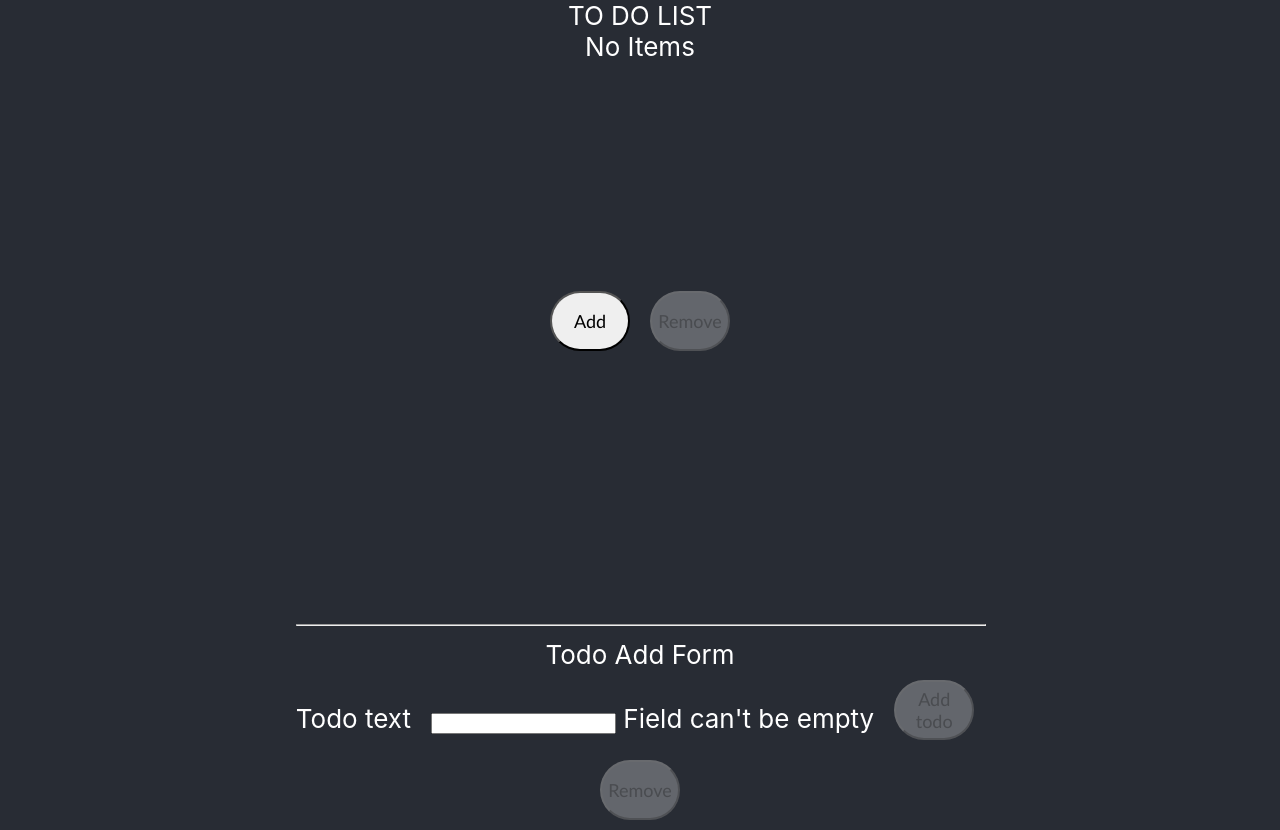
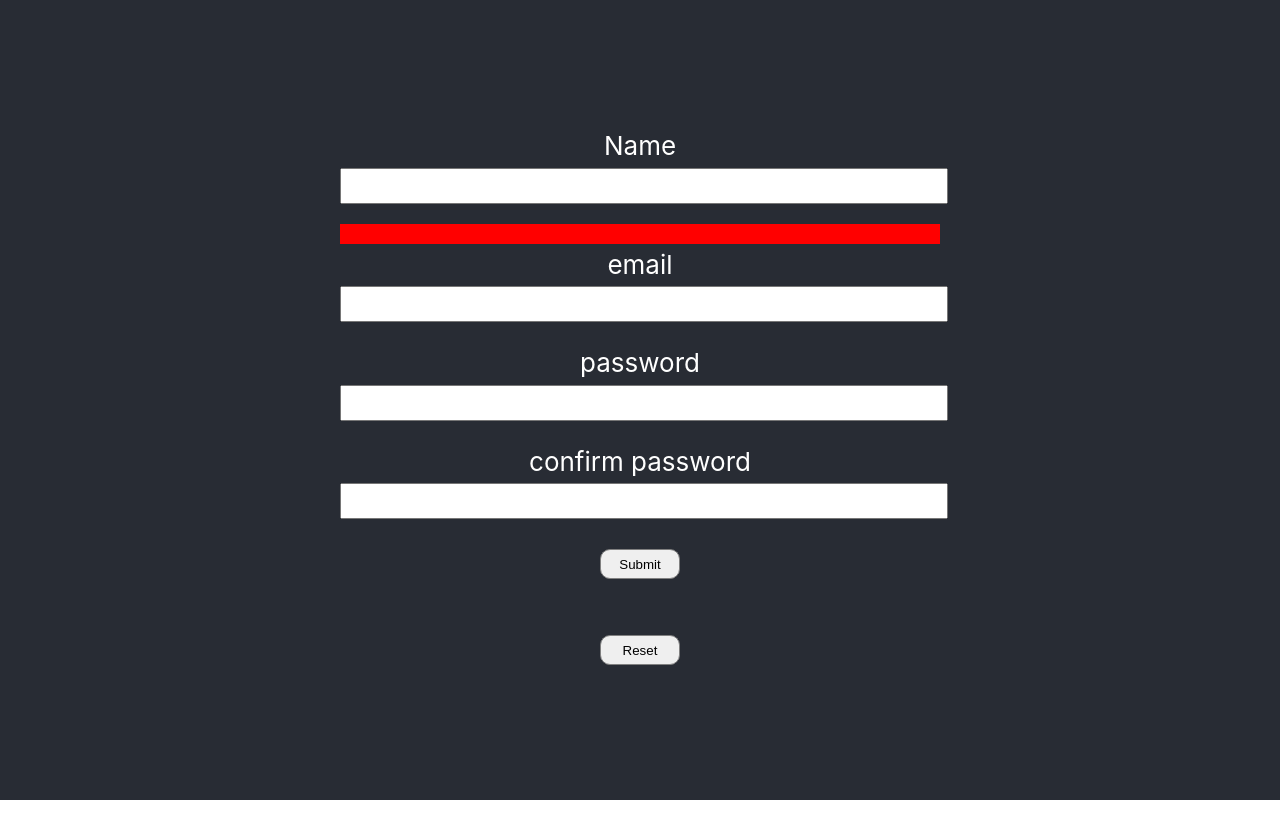
Before and after one commit to flashcv77/to-do-list, a React (Create React App) app: page / in a window 1280 px wide. After the commit the page ends 800 px from the top, so only its background shows below. Built offline with nearby package versions, Linux system fonts and the light colour scheme.

Commit message:
validated-form need to finish validation, SCSS

```diff
--- a/src/App.js
+++ b/src/App.js
@@ -1,16 +1,17 @@
 import './App.css';
 import ToDoList from './components/ToDoList';
 import FirstComponent from './components/FirstComponent';
+import ValidatedForm from './components/ValidatedForm';
 
 function App() {
   return (
     <div className="App">
 
       <header className="App-header">
-        TO DO LIST
-        <ToDoList />
-        <div className="wrapper"><FirstComponent CHECK/></div>
-
+        {/* TO DO LIST */}
+        {/* <ToDoList /> */}
+        {/* <div className="wrapper"><FirstComponent CHECK/></div> */}
+        <ValidatedForm />
       </header>
 
     </div>
--- /dev/null
+++ b/src/components/Button/Button.css
@@ -0,0 +1,7 @@
+button {
+  width: 80px;
+  height: 30px;
+  border-radius: 10px;
+  border: 1px solid grey;
+  margin: 10px;
+}
--- /dev/null
+++ b/src/components/Button/Button.js
@@ -0,0 +1,14 @@
+import React from "react";
+import "./Button.css"
+
+class Button extends React.Component {
+    render() {
+        return (
+            <>
+                <button>{this.props.buttonName}</button>
+            </>
+        )
+    }
+}
+
+export default Button;
--- /dev/null
+++ b/src/components/Button/index.js
@@ -0,0 +1 @@
+export { default } from "./Button";
--- /dev/null
+++ b/src/components/ValidatedForm/ValidatedForm.css
@@ -0,0 +1,22 @@
+form {
+  width: 600px;
+  height: 500px;
+}
+
+label {
+  width: 600px;
+  height: 30px;
+  display: block;
+  margin: 5px 0;
+}
+
+input {
+  width: 600px;
+  height: 30px;
+  margin-bottom: 20px;
+}
+
+.error {
+  background-color: red;
+  min-height: 20px;
+}
--- a/src/components/ValidatedForm/ValidatedForm.js
+++ b/src/components/ValidatedForm/ValidatedForm.js
@@ -1,15 +1,18 @@
 import React from "react";
+import Button from "../Button";
+import "./ValidatedForm.css"
+
 
 class ValidatedForm extends React.Component {
     state = {
         fields: {
-            fields.inputName: {
-    name: "name", //fields.inputName , <label for="name"></label>
+            inputName: {
+                name: "inputName", //fields.inputName , <label for="name"></label>
                 label: "Name", //<label> ... </label>
                 value: "", // |_value_______| <- input
-                error: null,
+                error: '',
                 validator: (value = "") => {
-                        return value ? false : "Required";
+                    return value.length > 7 ? false : "Name should be at least 6 symbols";
                 },
             },
             email: {
@@ -32,7 +35,7 @@ password: {
             },
             confirmPassword: {
                 name: "confirmPassword",
-        label: "confirmPassword",
+                label: "confirm password",
                 value: "",
                 error: null,
                 validator: (value = "") => {
@@ -44,24 +47,65 @@ confirmPassword: {
 
     handleChange = (event) => {
         const { value, name } = event.target;
-    // console.log(event.target);
-    // console.log("value: " + value); //input value
-    // console.log("name: " + name); //input name
-    // const currentField = this.state.fields[name];
-    // console.log(currentField);
+        const currentField = this.state.fields[name];
+        const error = currentField.validator(value);
         this.setState({
             fields: {
                 ...this.state.fields,
-            value: value,
+                [name]: { ...currentField, value, error },
             },
         });
-    // console.log(this.state.fields);
+
+    };
+
+    handleReset = () => {
+        console.log('check');
+        this.setState({
+            fields: {
+                ...this.state.fields,
+                inputName: {
+                    ...this.state.fields.inputName, value: '',
+                },
+                email: {
+                    ...this.state.fields.email, value: '',
+                },
+                password: {
+                    ...this.state.fields.password, value: '',
+                },
+                confirmPassword: {
+                    ...this.state.fields.confirmPassword, value: '',
+                },
+
+            }
+
+        });
+        console.log(this.state);
+    }
+
+
+    handleSubmit = (event) => {
+        event.preventDefault();
+        const { fields } = this.state;
+        console.log("name: " + fields.inputName.value);
+        console.log("email: " + fields.email.value)
+        console.log("password: " + fields.password.value)
+        console.log("confirmed password: " + fields.confirmPassword.value)
+        // let value1 = this.state.fields.inputName.value;
+        // console.log(value1);
+        // console.log(name, label, value);
+        //     this.setState({
+        //         value: value,
+        //     });
+        this.handleReset();
     };
 
     render() {
         const { fields } = this.state;
+        let arr = Object.entries(this.state);
+        console.log(arr);
         return (
             <>
+                <form onSubmit={this.handleSubmit}>
                     <label htmlFor={fields.inputName.name}>{fields.inputName.label}</label>
                     <input
                         value={fields.inputName.value}
@@ -69,6 +113,34 @@ render() {
                         name={fields.inputName.name}
                         id={fields.inputName.name}
                     />
+                    <div className="error"> {fields.inputName.error && <span>{fields.inputName.error}</span>}</div>
+                    <label htmlFor={fields.email.name}>{fields.email.label}</label>
+                    <input
+                        value={fields.email.value}
+                        onChange={this.handleChange}
+                        name={fields.email.name}
+                        id={fields.email.name}
+                    />
+                    <label htmlFor={fields.password.name}>{fields.password.label}</label>
+                    <input
+                        type="password"
+                        value={fields.password.value}
+                        onChange={this.handleChange}
+                        name={fields.password.name}
+                        id={fields.password.name}
+                    />
+                    <label htmlFor={fields.confirmPassword.name}>{fields.confirmPassword.label}</label>
+                    <input
+                        type="password"
+                        value={fields.confirmPassword.value}
+                        onChange={this.handleChange}
+                        name={fields.confirmPassword.name}
+                        id={fields.confirmPassword.name}
+                    />
+                    <Button buttonName={"Submit"} onClick={this.handleSubmit} />
+                </form>
+                {/* <Button buttonName={"Reset"} onClick={this.handleReset} /> */}
+                <button onClick={this.handleReset}>Reset</button>
             </>
         )
     }
```
Lines whose indentation alone changed are shown as unchanged.
